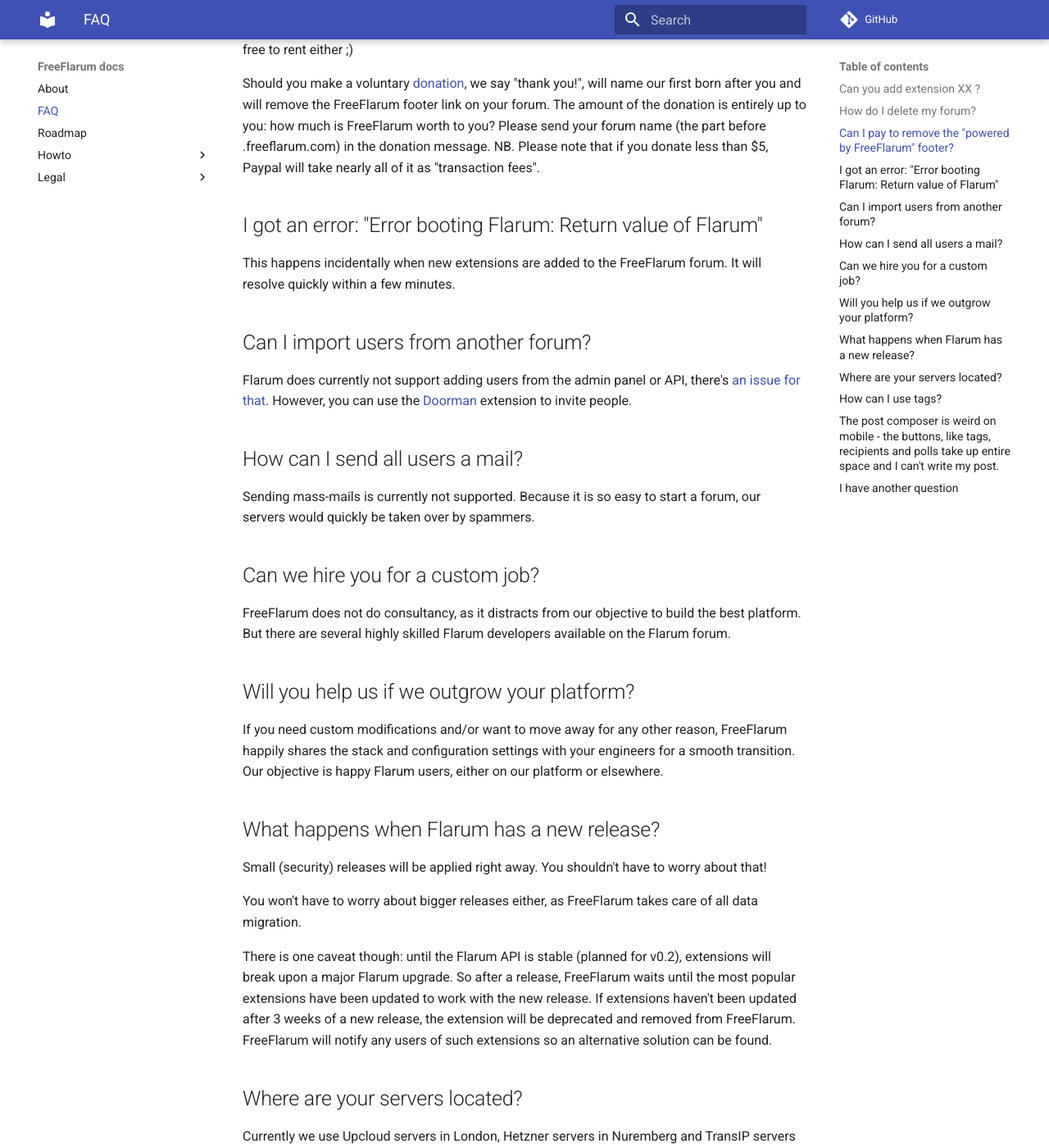
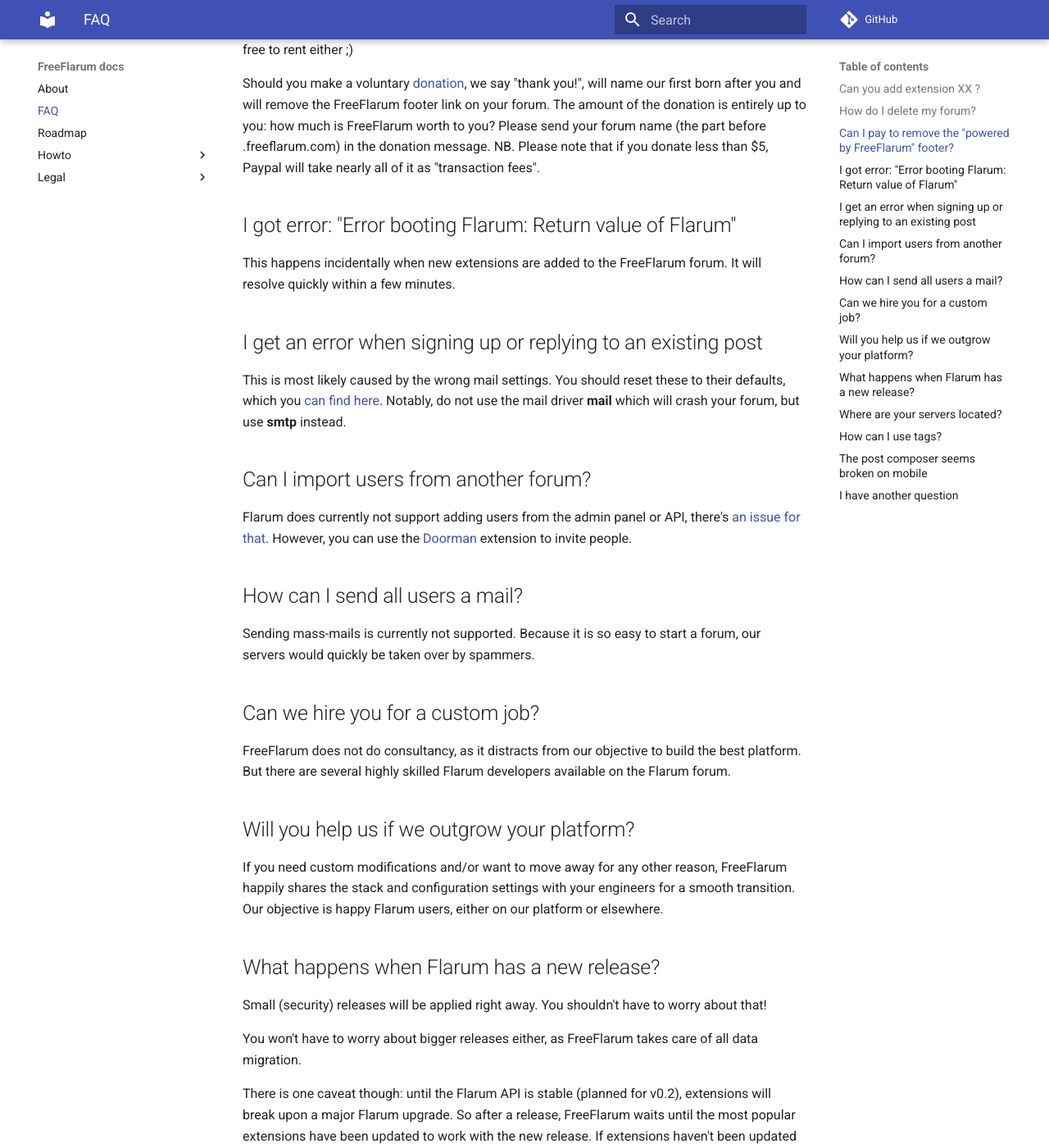
Before and after one commit to FreeFlarum/freeflarum.com, an MkDocs documentation site: the page built from docs/index.md, in a window 1280 px wide and 1400 px high, scrolled down 544 px. Shown: the whole window at 82% size. Built offline with MkDocs 1.6.1 and Material for MkDocs 9.7.7, drawn with Linux system fonts in a browser that asks for light colours; comment, search, counter and statistics services are not loaded; some of the changed text lies outside the part shown.

Commit message:
Add solution for broken mail settings

```diff
--- a/docs/index.md
+++ b/docs/index.md
@@ -14,9 +14,13 @@
 
 Should you make a voluntary [donation](https://www.freeflarum.com/donate), we say "thank you!", will name our first born after you and will remove the FreeFlarum footer link on your forum. The amount of the donation is entirely up to you: how much is FreeFlarum worth to you? Please send your forum name (the part before .freeflarum.com) in the donation message. NB. Please note that if you donate less than $5, Paypal will take nearly all of it as "transaction fees".
 
-## I got an error: "Error booting Flarum: Return value of Flarum"
+## I got error: "Error booting Flarum: Return value of Flarum"
 
 This happens incidentally when new extensions are added to the FreeFlarum forum. It will resolve quickly within a few minutes.
+
+## I get an error when signing up or replying to an existing post
+
+This is most likely caused by the wrong mail settings. You should reset these to their defaults, which you [can find here](/docs/howto/configure-mail/). Notably, do not use the mail driver **mail** which will crash your forum, but use **smtp** instead.
 
 ## Can I import users from another forum?
 
@@ -50,9 +54,9 @@
 
 You have to enable the tag system first. Log in, go to Admin -> Administration -> Extensions -> Scroll to "Tags" and enable it.
 
-## The post composer is weird on mobile - the buttons, like tags, recipients and polls take up entire space and I can't write my post.
+## The post composer seems broken on mobile
 
-See https://discuss.flarum.org/d/21015-post-box-on-mobile/5
+When the buttons, like tags, recipients and polls take up the entire space and you can't write my post, see [this discussion](https://discuss.flarum.org/d/21015-post-box-on-mobile/5) for more info.
 
 ## I have another question
 
```
